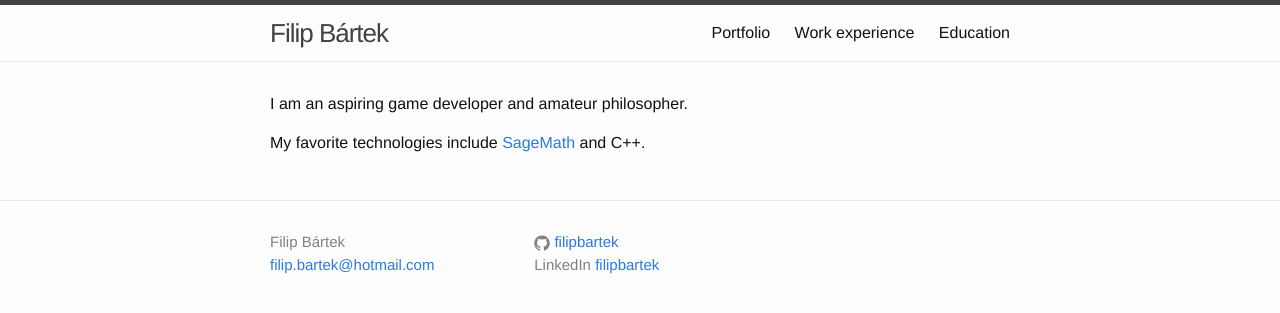
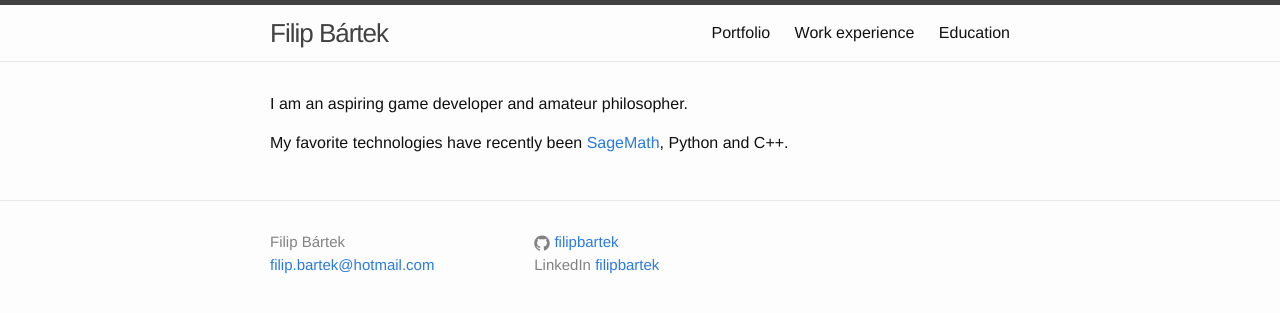
Before and after one commit to filipbartek/filipbartek.github.io, a Jekyll site: the page built from index.md, in a window 1280 px wide. Shown: the top 313 px of the page. Built offline with Jekyll 4.4.1, drawn with Linux system fonts in a browser that asks for light colours.

Commit message:
index.md: Rephrase "My favorite technologies [...]"

```diff
--- a/index.md
+++ b/index.md
@@ -4,4 +4,4 @@ layout: default
 
 I am an aspiring game developer and amateur philosopher.
 
-My favorite technologies include [SageMath](http://www.sagemath.org/) and C++.
+My favorite technologies have recently been [SageMath](http://www.sagemath.org/), Python and C++.
```
